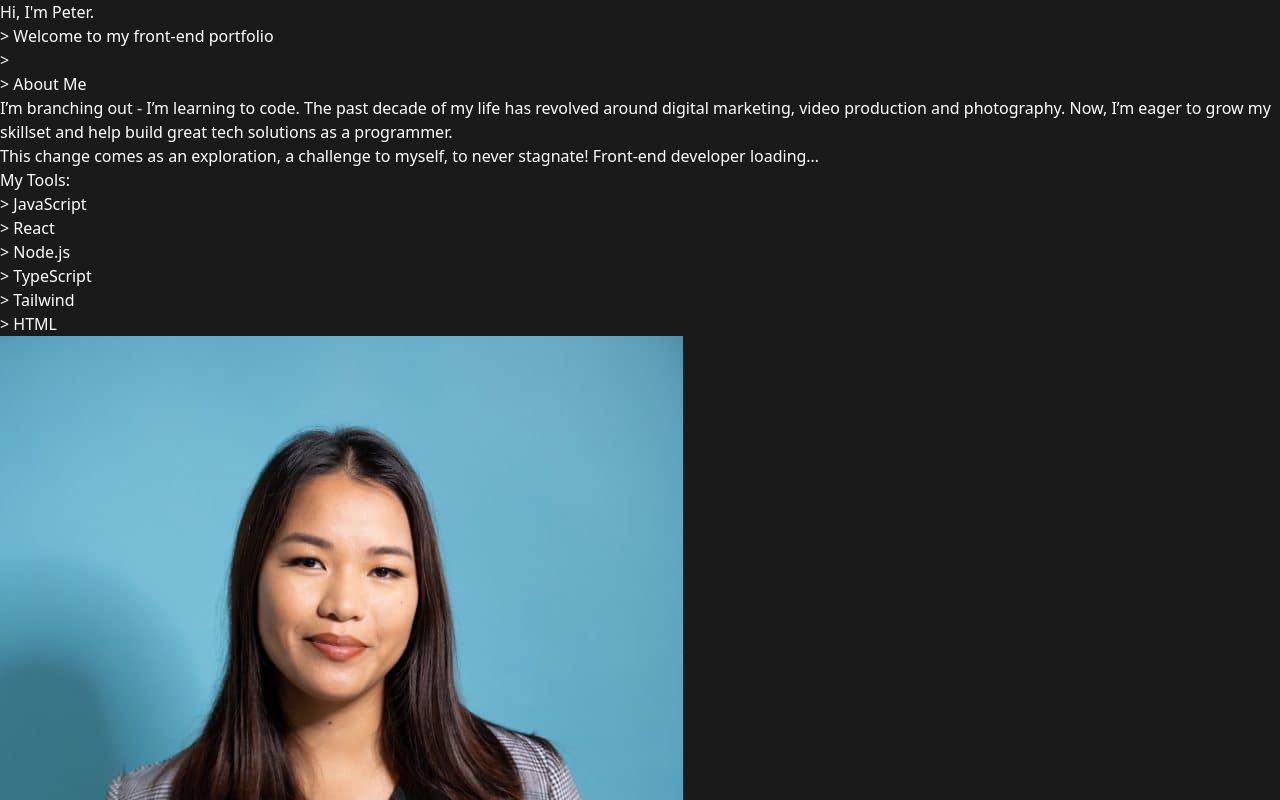
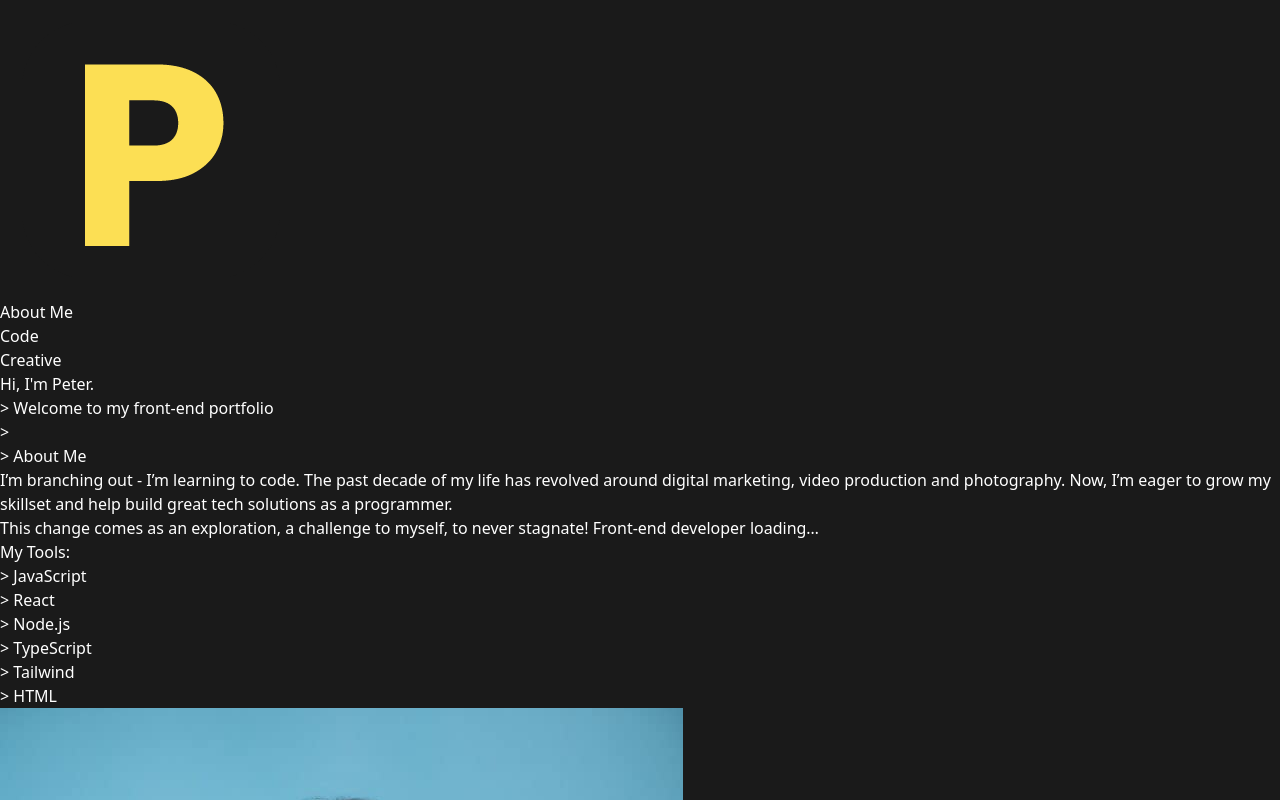
Before and after one commit to UnclePedro/My-Portfolio, a React (Vite) app in the folder Front-End Portfolio/: page / in a window 1280 px wide. Shown: the top 800 px of the page. Built offline with nearby package versions, Linux system fonts and the light colour scheme.

Commit message:
Start navbar component and add favicon

```diff
--- a/Front-End Portfolio/index.html
+++ b/Front-End Portfolio/index.html
@@ -2,7 +2,7 @@
 <html lang="en">
   <head>
     <meta charset="UTF-8" />
-    <link rel="icon" type="image" href="Front-End Portfolio/src/assets/favicon-p3.png" />
+    <link rel="icon" type="image" href="/src/assets/favicon-p3.png" />
     <meta name="viewport" content="width=device-width, initial-scale=1.0" />
     <title>Peter Forsyth / Front-End Dev</title>
   </head>
--- a/Front-End Portfolio/src/App.tsx
+++ b/Front-End Portfolio/src/App.tsx
@@ -8,12 +8,14 @@ import LandingPageBanner from './components/LandingPageBanner';
 import GetInTouch from './components/GetInTouch';
 import ArrowElement from './components/ArrowElement';
 import Footer from './components/Footer';
+import NavBar from './components/NavBar';
 
 // need to fix font weight issues
 
 function App() {
   return (
     <>
+      <NavBar heading1={'About Me'} heading2={'Code'} heading3={'Creative'} />
       <LandingPageBanner heading1={"Hi, I'm Peter"} heading2={'Welcome to my front-end portfolio'} />
       <div className={'-mt-[120px]'}>
         <ArrowElement />
--- /dev/null
+++ b/Front-End Portfolio/src/components/NavBar.tsx
@@ -0,0 +1,14 @@
+function NavBar(props: { heading1: string; heading2: string; heading3: string }) {
+  return (
+    <div className="justify-between p-8 mr-4">
+      <img src="/src/assets/favicon-p3.png" className="w-24" alt="P favicon" />
+      <div className={'text-2xl font-poppins flex flex-row w-full space-x-4 justify-end'}>
+        <p>{props.heading1}</p>
+        <p>{props.heading2}</p>
+        <p>{props.heading3}</p>
+      </div>
+    </div>
+  );
+}
+
+export default NavBar;
```
